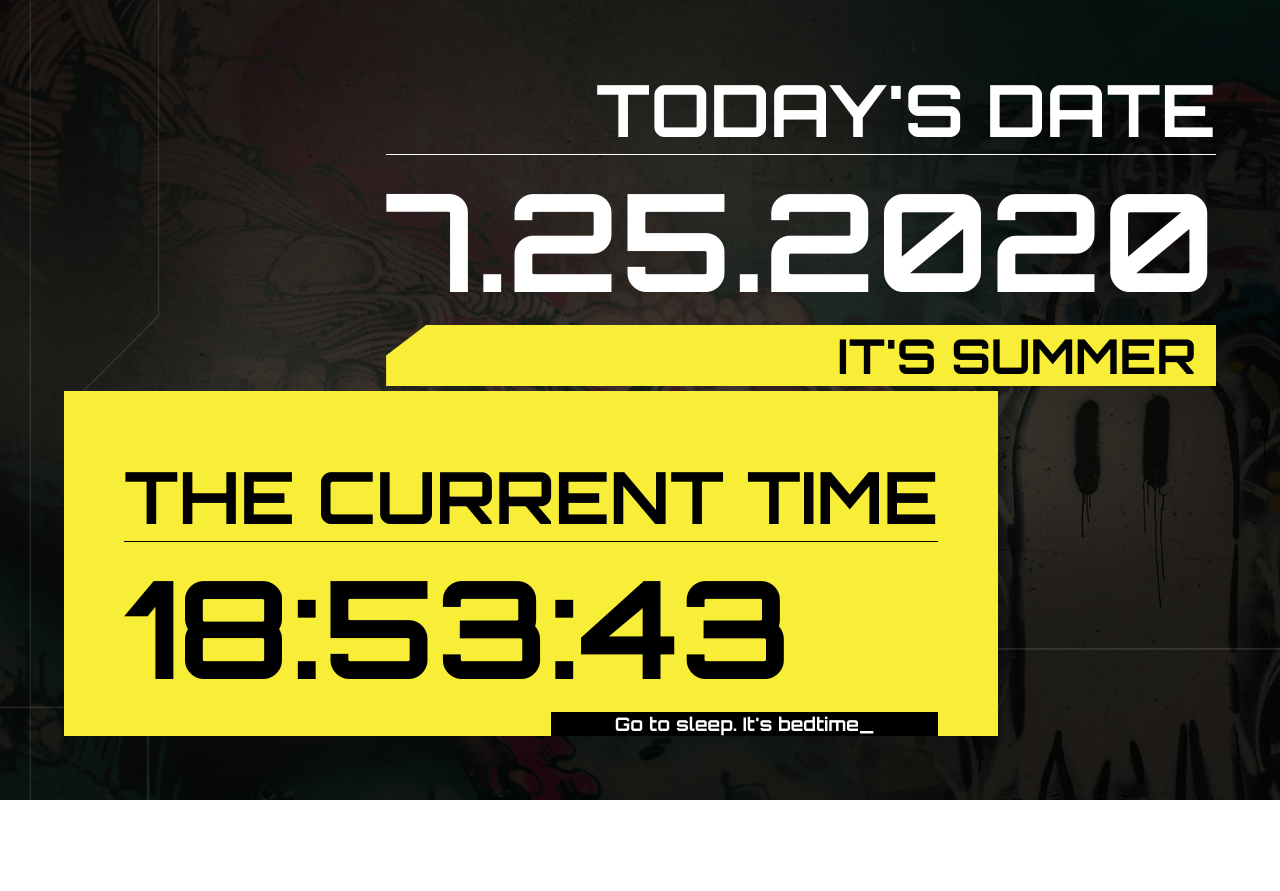
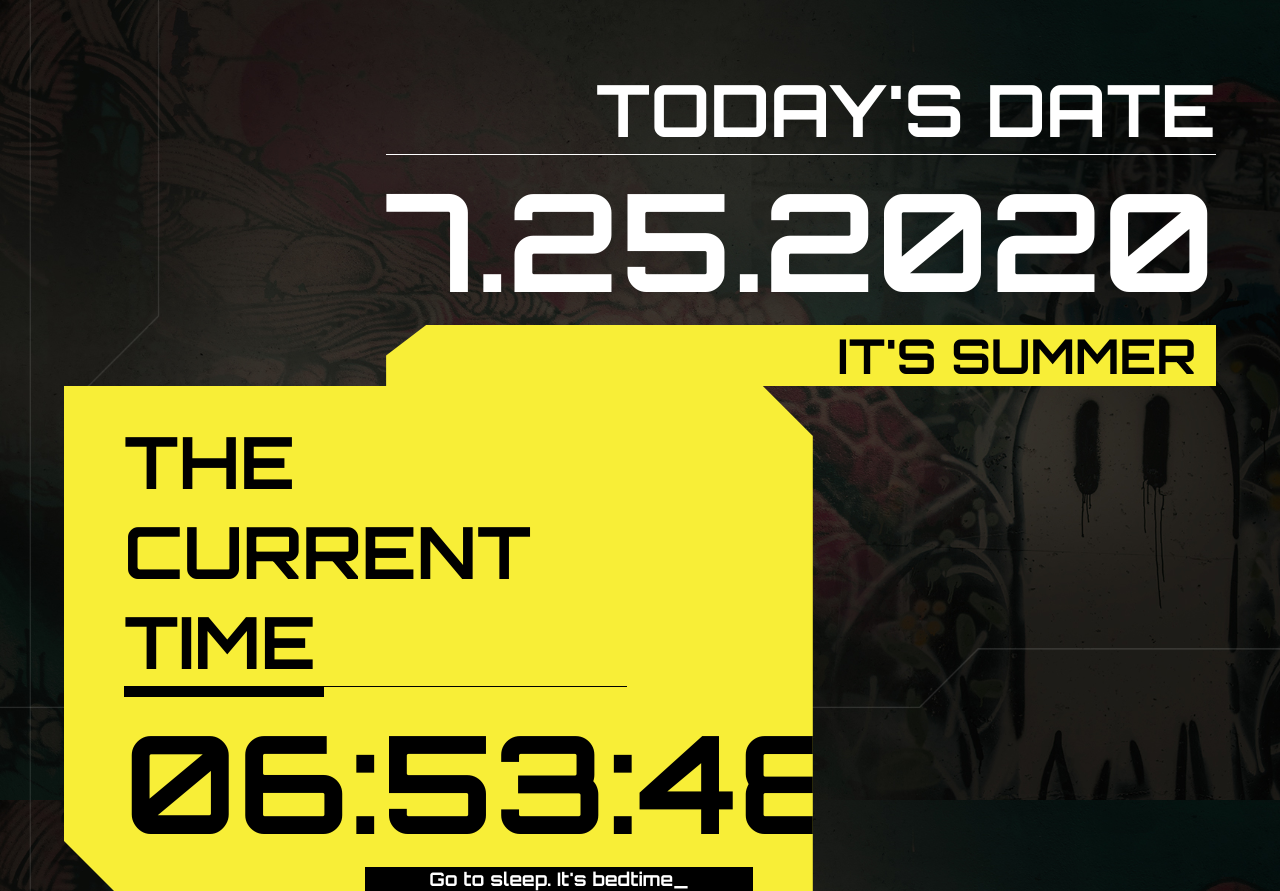
Before and after one commit to MARXVII-DESIGN/cyberpunk-clock-and-date, a plain HTML site: page index.html in a window 1280 px wide. Before the commit the page ends 800 px from the top, so only its background shows below. Drawn offline with Linux system fonts and the light colour scheme.

Commit message:
Added time incrementing
Added time incrementing

```diff
--- a/index.html
+++ b/index.html
@@ -22,7 +22,13 @@
 
     <div class="time-container">
       <h1>The Current Time</h1>
-      <h2 id="time">Time Placeholder</h2>
+      <div id="under-bar"></div>
+      <h2 id="time">
+        <span id="hour">00</span>:<span id="minutes">00</span>:<span
+          id="seconds"
+          >00</span
+        ><span id="am-pm">XM</span>
+      </h2>
       <h3 id="time-tagline">Go to sleep. It's bedtime_</h3>
     </div>
 
--- a/script.js
+++ b/script.js
@@ -1,36 +1,60 @@
 // Get Date
-var d = new Date();
-var day = d.getDate();
-var month = d.getMonth() + 1;
-var year = d.getFullYear();
-var hours = d.getHours();
-var minutes = d.getMinutes();
-var seconds = d.getSeconds();
-
-const winter = "It's Winter";
-const spring = "It's Spring";
-const summer = "It's Summer";
-const fall = "It's Fall";
+function clock() {
+  const d = new Date();
+  const day = d.getDate();
+  const month = d.getMonth() + 1;
+  const year = d.getFullYear();
+  const hours = d.getHours(); // (0-23)
+  const minutes = d.getMinutes();
+  const seconds = d.getSeconds();
 
   // Set Date Number
   document.getElementById('month-number').innerHTML = month;
   document.getElementById('date-number').innerHTML = day;
   document.getElementById('year-number').innerHTML = year;
 
-checkMonth(); // Sets the season tagline
-
-// Check Month for What Season It Falls Into
-function checkMonth() {
-  if (month >= 1 && month <= 3) {
-    setMonthWinter();
-  } else if (month >= 4 && month <= 6) {
-    setMonthSpring();
-  } else if (month >= 7 && month <= 9) {
-    setMonthSummer();
+  // Set Time
+  function setTime(x) {
+    if (x === hours) {
+      if (hours > 12) {
+        x = '0' + (hours - 12);
+      }
+      if (hours < 10) {
+        x = '0' + hours;
+      }
+      document.getElementById('hour').innerHTML = x;
+    } else if (x === minutes) {
+      if (minutes < 10) {
+        x = '0' + minutes;
+      }
+      document.getElementById('minutes').innerHTML = x;
     } else {
-    setMonthFall();
+      if (x < 10) {
+        x = '0' + x;
+      }
+      document.getElementById('seconds').innerHTML = x;
     }
   }
+
+  // Check AM/PM
+  function checkNoon() {
+    if (hours > 12) {
+      document.getElementById('am-pm').innerHTML = 'PM';
+    } else {
+      document.getElementById('am-pm').innerHTML = 'AM';
+    }
+  }
+
+  setTime(hours);
+  setTime(minutes);
+  setTime(seconds);
+  checkNoon();
+
+  // Set Season
+  const winter = "It's Winter";
+  const spring = "It's Spring";
+  const summer = "It's Summer";
+  const fall = "It's Fall";
 
   // Set Season
   function setMonthWinter() {
@@ -46,11 +70,19 @@ function setMonthFall() {
     document.getElementById('season').innerHTML = fall;
   }
 
-// Set Time
-const fullTime = hours + ':' + minutes + ':' + seconds;
-
-function setTime() {
-  document.getElementById('time').innerHTML = fullTime;
+  // Check Month for What Season It Falls Into
+  function checkMonth() {
+    if (month >= 1 && month <= 3) {
+      setMonthWinter();
+    } else if (month >= 4 && month <= 6) {
+      setMonthSpring();
+    } else if (month >= 7 && month <= 9) {
+      setMonthSummer();
+    } else {
+      setMonthFall();
+    }
+  }
+  checkMonth(); // Sets the season tagline
 }
 
-setTime();
+setInterval(clock, 1000);
--- a/style.css
+++ b/style.css
@@ -58,14 +58,30 @@ body {
 .time-container {
   color: var(--black);
   background-color: var(--yellow);
-  width: max-content;
-  padding: 60px 60px 0 60px;
+  width: 65%;
+  padding: 30px 60px 0 60px;
   display: flex;
   flex-direction: column;
+  clip-path: polygon(
+    0 0,
+    calc(100% - 50px) 0,
+    100% calc(0% + 50px),
+    100% 100%,
+    calc(0% + 50px) 100%,
+    0 calc(100% - 50px)
+  );
+}
+.time-container h1 {
+  border-bottom: solid 1px var(--black);
+  width: 80%;
+}
+#under-bar {
+  background-color: var(--black);
+  width: 200px;
+  height: 10px;
 }
 #time {
   font-size: 136px;
-  border-top: solid 1px var(--black);
 }
 
 #time-tagline {
```
Lines whose indentation alone changed are shown as unchanged.
